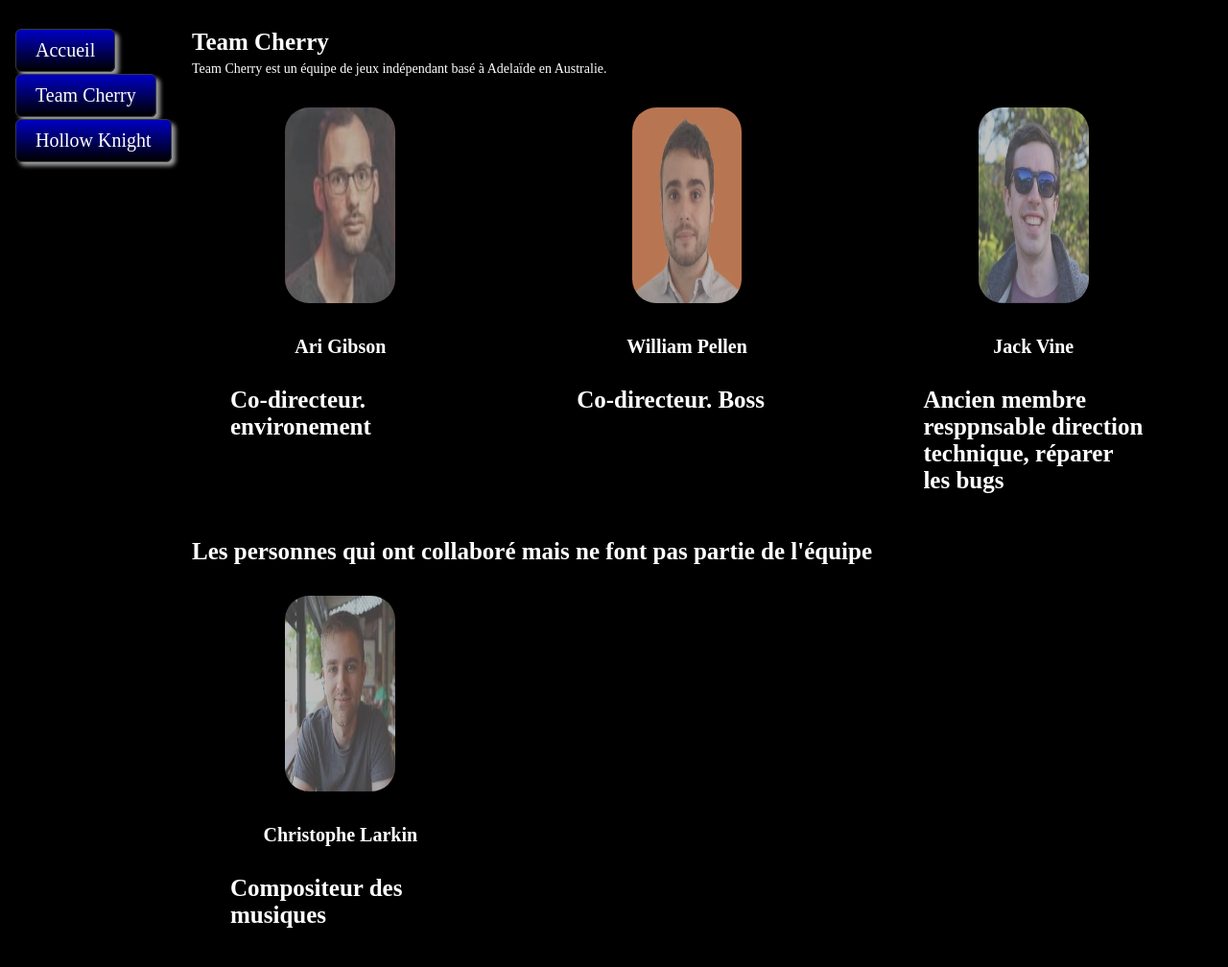
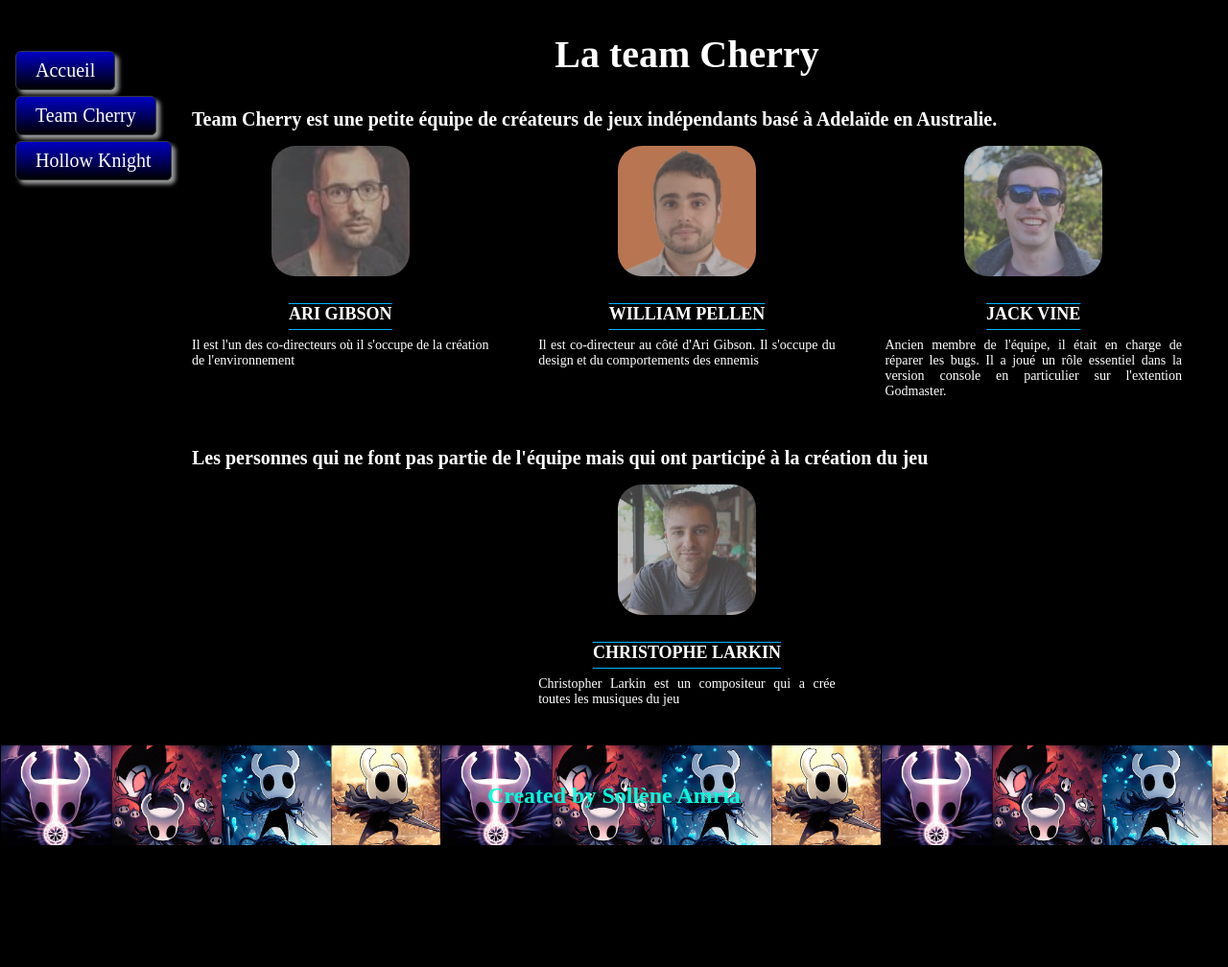
Before and after one commit to AMRIA-S/Hollow-Knight, a React app in the folder frontend/hollow_knight/: page /team-cherry in a window 1280 px wide. Shown: the top 1008 px of the page at 96% size. After the commit the page ends 881 px from the top, so only its background shows below. Built offline with nearby package versions, Linux system fonts and the light colour scheme.

Commit message:
Page TC terminée + footer modifié

```diff
--- /dev/null
+++ b/frontend/hollow_knight/src/Assets/data/createur-collaborateur.js
@@ -0,0 +1,31 @@
+export const createurs = [
+    {
+        id: "01",
+        picture:"ari_gibson.webp",
+        name: 'Ari Gibson',
+        role:"Il est l'un des co-directeurs où il s'occupe de la création de l'environnement"
+    },
+    {
+        id: "02",
+        picture:"william_pellen.webp",
+        name: 'William Pellen',
+        role:"Il est co-directeur au côté d'Ari Gibson. Il s'occupe du design et du comportements des ennemis "
+    },
+    {
+        id: "03",
+        picture: "jack_vine.jfif",
+        name: 'Jack Vine',
+        role:"Ancien membre de l'équipe, il était en charge de réparer les bugs. Il a joué un rôle essentiel dans la version console en particulier sur l'extention Godmaster."
+    },
+
+];
+
+export const collaborateurs = [
+    {
+        id: "01",
+        picture: 'christophe_larkin.jfif',
+        name: "Christophe Larkin",
+        role: "Christopher Larkin est un compositeur qui a crée toutes les musiques du jeu",
+    },
+
+];
--- a/frontend/hollow_knight/src/Assets/data/createurs.js
+++ /dev/null
@@ -1,31 +0,0 @@
-export const createurs = [
-    {
-        id: "01",
-        picture:"ari_gibson.webp",
-        name: 'Ari Gibson',
-        role:'Co-directeur. environement'
-    },
-    {
-        id: "02",
-        picture:"william_pellen.webp",
-        name: 'William Pellen',
-        role:'Co-directeur. Boss'
-    },
-    {
-        id: "03",
-        picture: "jack_vine.jfif",
-        name: 'Jack Vine',
-        role:'Ancien membre resppnsable direction technique, réparer les bugs'
-    },
-
-];
-
-export const collaborateurs = [
-    {
-        id: "01",
-        picture: 'christophe_larkin.jfif',
-        name: "Christophe Larkin",
-        role: 'Compositeur des musiques',
-    },
-
-];
--- a/frontend/hollow_knight/src/Components/Equipe/Equipe.jsx
+++ b/frontend/hollow_knight/src/Components/Equipe/Equipe.jsx
@@ -2,6 +2,7 @@
 
 function Equipe(props) {
     const equipe = props.equipe
+
     return (
         <>
             <figure>
@@ -11,7 +12,7 @@
                 />
                 <figcaption>
                     <h3>{equipe.name}</h3>
-                    <h4>{equipe.role}</h4>
+                    <p>{equipe.role}</p>
                 </figcaption>
             </figure>
         </>
--- a/frontend/hollow_knight/src/Components/Equipe/equipe.scss
+++ b/frontend/hollow_knight/src/Components/Equipe/equipe.scss
@@ -1,36 +1,91 @@
 .equipe {
     display: flex;
-    flex-direction: row;
-    flex-wrap: wrap;
-    justify-content: space-between;
-    align-items: stretch;
-    min-height: 400px;
+    flex-direction: column;
+
+    @media screen and (min-width:600px) {
+        flex-direction: row;
+        justify-content: space-between;
+    }
 
     & li {
-        width: 30%;
+        width: 100%;
+
+        @media screen and (min-width:600px) {
+            width: 30%;
+        }
     }
 
     & figure {
-        text-align: center;
+        margin: 0 0 20px 0;
+        display: flex;
+        flex-direction: row;
+        align-items: stretch;
+        justify-content: space-between;
+        flex-wrap: wrap;
+        align-items: center;
+
+        @media screen and (min-width:600px) {
+            justify-content: center;
+        }
+    }
+
+    & figcaption {
+        width: 60%;
+
+        @media screen and (min-width:600px) {
+            width: 100%;
+            margin-top: 15px;
+        }
+
+
+        & h3 {
+            margin: 0;
+            font-size: 14px;
+            text-transform: uppercase;
+            text-decoration: overline underline;
+            text-decoration-color: #00b6ff;
+            text-underline-offset: 10px;
+
+            @media screen and (min-width:600px) {
+                text-align: center;
+                margin-top: 14px;
+                font-size: 15px;
+            }
+            @media screen and (min-width:768px) {
+                font-size: 18px;
+            }
+        }
+        & p {
+            margin: 14px 0 0 0;
+            font-size: 12px;
+            text-align: justify;
+
+            @media screen and (min-width:768px) {
+                font-size: 14px;
+            }
+        }
     }
 
     & img {
-        width: 50%;
-        height: 204.16px;
+        width: 5.5rem;
+        height: 90px;
+        object-fit: cover;
         border-radius: 25px;
         filter: contrast(0.5);
+
+        @media screen and (min-width:600px) {
+            width: 9rem;
+            height: 136px;
+        }
+
         &:hover {
             filter: none;
-            width: 55%;
-            height: 224.58px;
+            width: 6rem;
+
+            @media screen and (min-width:600px) {
+                width: 9.5rem;
+                height: 139px;
+            }
         }
     }
-
-    & h3 {
-        font-size: 20px;
-    }
-
-    & h4 {
-        text-align: left;
-    }
 }
--- a/frontend/hollow_knight/src/Components/Footer/Fotter.jsx
+++ b/frontend/hollow_knight/src/Components/Footer/Fotter.jsx
@@ -1,10 +1,9 @@
-import ImgFooter from '../../Assets/Images/ImgFooter.jpg'
 import './footer.scss'
 
 function Footer() {
     return (
         <footer>
-            <img src={ImgFooter} alt="Hollow Knight - Pack sang de vies" />
+            <p>Created by Sollène Amria</p>
         </footer>
     )
 }
--- a/frontend/hollow_knight/src/Components/Footer/footer.scss
+++ b/frontend/hollow_knight/src/Components/Footer/footer.scss
@@ -1,32 +1,26 @@
 footer {
-    width: 100%;
+    background-image: url('../../Assets/Images/ImgFooter.png');
     margin-top: 20px;
+    background-size: 100%;
+    padding: 6%;
 
-    & img {
-        width: 100%;
-        height: 80px;
-        object-fit: cover;
-        object-position: center 16%;
+    @media screen and (min-width: 600px) {
+        background-size: contain;
+        padding: 4%;
+    }
 
-        @media screen and (min-width: 400px) {
-            height: 110px;
-        }
-        @media screen and (min-width: 550px) {
-            height: 140px;
-        }
-        @media screen and (min-width: 600px) {
-            height: 160px;
-        }
-        @media screen and (min-width: 760px) {
-            height: 210px;
-        }
-        @media screen and (min-width: 1024px) {
-            height: 290px;
-        }
-        @media screen and (min-width: 1400px) {
-            height: 370px;
+    @media screen and (min-width: 1000px) {
+        padding: 3%;
+    }
+
+    & p {
+        font-size: 14px;
+        text-align: center;
+        color: #00ffdd;
+        font-weight: bold;
+
+        @media screen and (min-width:600px) {
+            font-size: 24px;
         }
     }
-}/*480 - 720 tel,
- 768 - 900 tablette portrait
- 900 - 1024 tablette paysage*/
+}
--- a/frontend/hollow_knight/src/Components/Header/header.scss
+++ b/frontend/hollow_knight/src/Components/Header/header.scss
@@ -5,6 +5,9 @@
     position: initial;
     margin-right: 20px;
 
+    @media screen and (min-width: 600px) {
+        margin-top: 20px;
+    }
     @media screen and (min-width: 1000px) {
         position: fixed;
         margin-left: 1em;
@@ -37,7 +40,7 @@
 
             & li {
                 @include button;
-                margin-bottom: 2px;
+                margin-bottom: 6px;
 
                 @media screen and (min-width: 600px) {
                     margin-right: 20px;
@@ -62,8 +65,8 @@
     }
         .headerNav-link {
             color: white;
-            font-size: 20px;
-            padding: 10px 20px;
+            font-size: 16px;
+            padding: 8px 20px;
             display: block;
 
             @media screen and (min-width: 1000px) {
@@ -74,7 +77,7 @@
             }
 
             &:hover {
-                font-size: 24px;
+                font-size: 18px;
 
                 @media screen and (min-width: 1000px) {
                     font-size: 18px;
--- a/frontend/hollow_knight/src/Pages/Home/Home.jsx
+++ b/frontend/hollow_knight/src/Pages/Home/Home.jsx
@@ -1,7 +1,6 @@
 import Age from '../../Components/Age/age'
 import Cv from '../../Components/Cv/Cv'
 import CvPdf from '../../Assets/Fichiers/cv_amria_sollene.pdf'
-import './home.scss'
 
 function Home() {
     return (
@@ -28,10 +27,11 @@
                     découvert par curiosité. Depuis, j'ai été fasciné et plus
                     tard je me suis inscrite à la formation sur Openclassrooms.
                 </p>
+            </section>
+            <section>
                 <h5>Vous souhaitez voir plus sur moi ?</h5>
                 <p>Vous consulter mon CV et mon GitHub ci-dessous.</p>
-            </section>
-            <section className="information">
+                <div className="information">
                     <Cv />
                     <a
                         href={CvPdf}
@@ -39,6 +39,7 @@
                     >
                         Mon CV
                     </a>
+                </div>
             </section>
         </main>
     )
--- a/frontend/hollow_knight/src/Pages/Home/home.scss
+++ /dev/null
@@ -1,13 +0,0 @@
-.home {
-    & h1 {
-        font-size: 26px;
-        text-align: center;
-
-        @media screen and (min-width: 600px) {
-            font-size: 30px;
-        }
-        @media screen and (min-width: 1024px) {
-        font-size: 40px;
-        }
-    }
-}
--- a/frontend/hollow_knight/src/Pages/TeamCherry.jsx/TeamCherry.jsx
+++ b/frontend/hollow_knight/src/Pages/TeamCherry.jsx/TeamCherry.jsx
@@ -1,14 +1,19 @@
 import Equipe from '../../Components/Equipe/Equipe'
-import { createurs, collaborateurs } from '../../Assets/data/createurs'
+import {
+    createurs,
+    collaborateurs,
+} from '../../Assets/data/createur-collaborateur'
+import './teamCherry.scss'
 
 function TeamCherry() {
     return (
         <main>
-            <h2>Team Cherry</h2>
-            <p>
-                Team Cherry est un équipe de jeux indépendant basé à Adelaïde en
-                Australie.
-            </p>
+            <section className="presentation">
+                <h1>La team Cherry</h1>
+                <h2>
+                    Team Cherry est une petite équipe de créateurs de jeux
+                    indépendants basé à Adelaïde en Australie.
+                </h2>
                 <ul className="equipe">
                     {createurs.map((createur) => (
                         <li key={createur.id}>
@@ -16,17 +21,25 @@
                         </li>
                     ))}
                 </ul>
-            <h3>
-                Les personnes qui ont collaboré mais ne font pas partie de
-                l'équipe
-            </h3>
-            <ul className="equipe">
+                <h5>
+                    Les personnes qui ne font pas partie de l'équipe mais qui
+                    ont participé à la création du jeu
+                </h5>
+                <ul
+                    style={
+                        collaborateurs.length <= 2
+                            ? { justifyContent: 'center' }
+                            : { justifyContent: 'space-between' }
+                    }
+                    className="equipe"
+                >
                     {collaborateurs.map((collaborateur) => (
                         <li key={collaborateur.id}>
                             <Equipe equipe={collaborateur} />
                         </li>
                     ))}
                 </ul>
+            </section>
         </main>
     )
 }
--- /dev/null
+++ b/frontend/hollow_knight/src/Pages/TeamCherry.jsx/teamCherry.scss
@@ -0,0 +1,9 @@
+.presentation {
+    & h2, h5 {
+        font-size: 16px;
+
+        @media screen and (min-width: 600px) {
+            font-size: 20px;
+        }
+    }
+}
--- a/frontend/hollow_knight/src/index.scss
+++ b/frontend/hollow_knight/src/index.scss
@@ -10,6 +10,11 @@
     color: white;
     margin-left: 1em;
     margin-right: 1em;
+
+    @media screen and (min-width:768px) {
+        margin-left: 2em;
+        margin-right: 2em;
+    }
 
     @media screen and (min-width: 1000px) {
         margin-left: 11em;
@@ -29,19 +34,25 @@
     padding: 0;
 };
 
+
 h1 {
+    font-size: 26px;
     text-align: center;
-    font-size: nth($list: $fontSize, $n: 1);
 
     @media screen and (min-width: 480px) {
         font-size: 30px;
     }
-};
+    @media screen and (min-width: 600px) {
+        font-size: 30px;
+    }
+    @media screen and (min-width: 1024px) {
+    font-size: 40px;
+    }
+}
 
 h2, h3, h4, h5 {
     font-size: 20px;
     margin: 30px 0 6px 0;
-    font-size: 23px;
 
     @media screen and (min-width: 480px) {
         font-size: 25px;
```
Also changed, not shown: frontend/hollow_knight/src/Assets/Images/ImgFooter.jpg (deleted), frontend/hollow_knight/src/Assets/Images/ImgFooter.png (added). Lines whose indentation alone changed are shown as unchanged.
